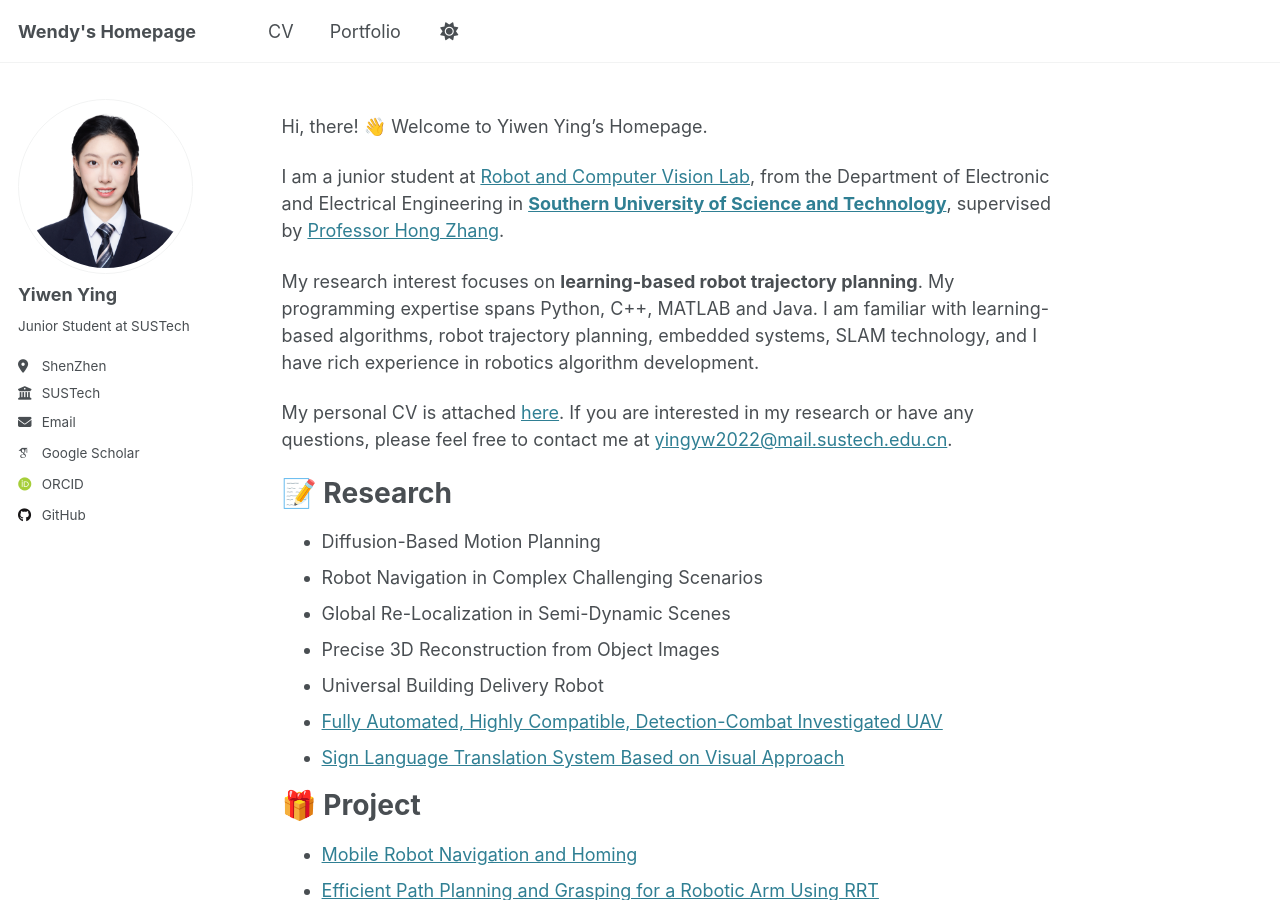
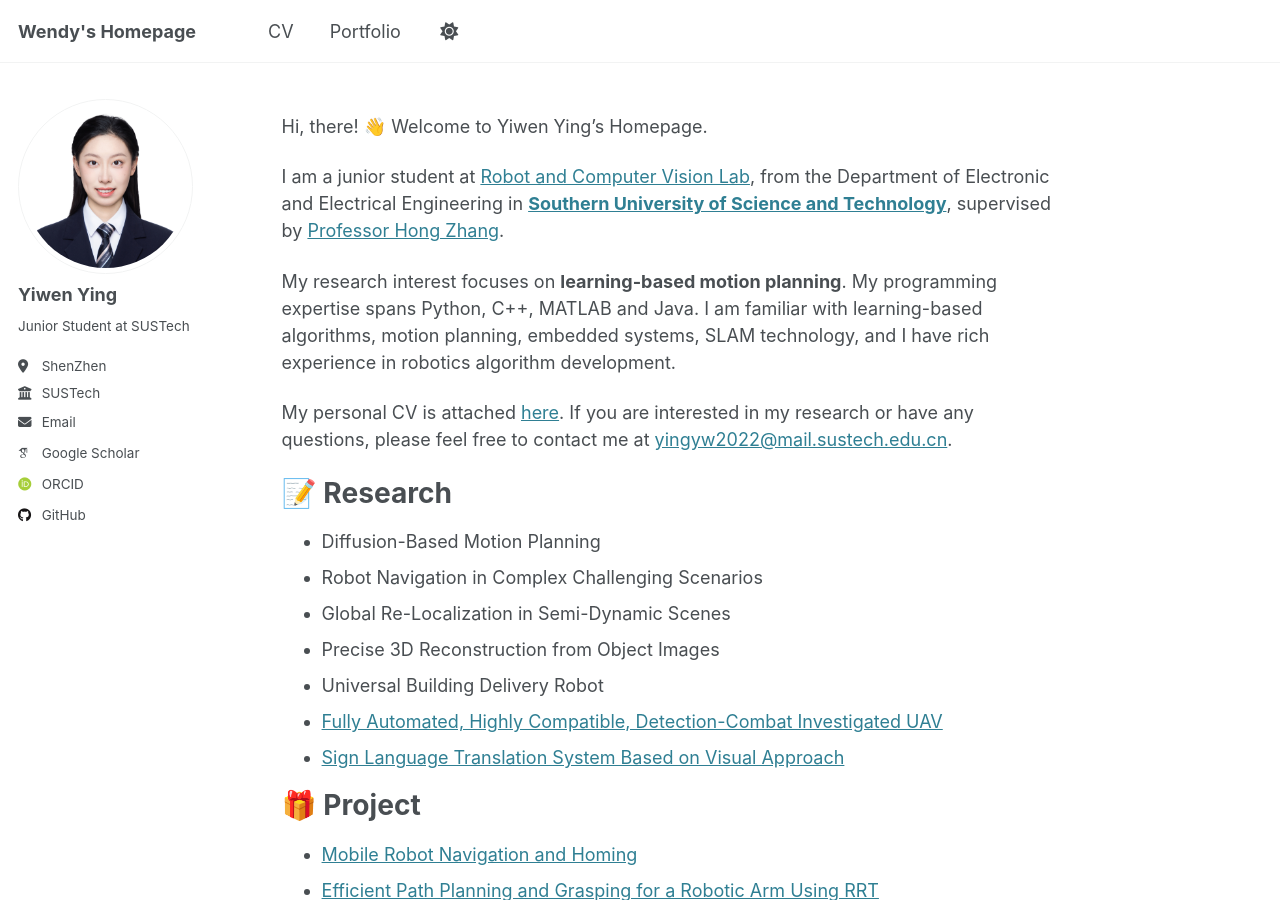
Before and after one commit to Wendy-Ying/Wendy-Ying.github.io, a Jekyll site: the page built from _pages/about.md, in a window 1280 px wide and 900 px high. Built offline with Jekyll 4.4.1, drawn with Linux system fonts in a browser that asks for light colours; some web fonts are replaced.

Commit message:
Update about.md

```diff
--- a/_pages/about.md
+++ b/_pages/about.md
@@ -13,7 +13,7 @@ Hi, there! 👋 Welcome to Yiwen Ying's Homepage.
 
 I am a junior student at <a href='https://rcvlab.eee.sustech.edu.cn/'>Robot and Computer Vision Lab</a>, from the Department of Electronic and Electrical Engineering in <a href='https://www.sustech.edu.cn'>**Southern University of Science and Technology**</a>, supervised by <a href='https://scholar.google.com/citations?user=J7UkpAIAAAAJ'>Professor Hong Zhang</a>.
 
-My research interest focuses on **learning-based robot trajectory planning**. My programming expertise spans Python, C++, MATLAB and Java. I am familiar with learning-based algorithms, robot trajectory planning, embedded systems, SLAM technology, and I have rich experience in robotics algorithm development.
+My research interest focuses on **learning-based motion planning**. My programming expertise spans Python, C++, MATLAB and Java. I am familiar with learning-based algorithms, motion planning, embedded systems, SLAM technology, and I have rich experience in robotics algorithm development.
 
 My personal CV is attached <a href='/files/resume.pdf'>here</a>. If you are interested in my research or have any questions, please feel free to contact me at <a href='mailto:yingyw2022@mail.sustech.edu.cn'>yingyw2022@mail.sustech.edu.cn</a>.
 
```
